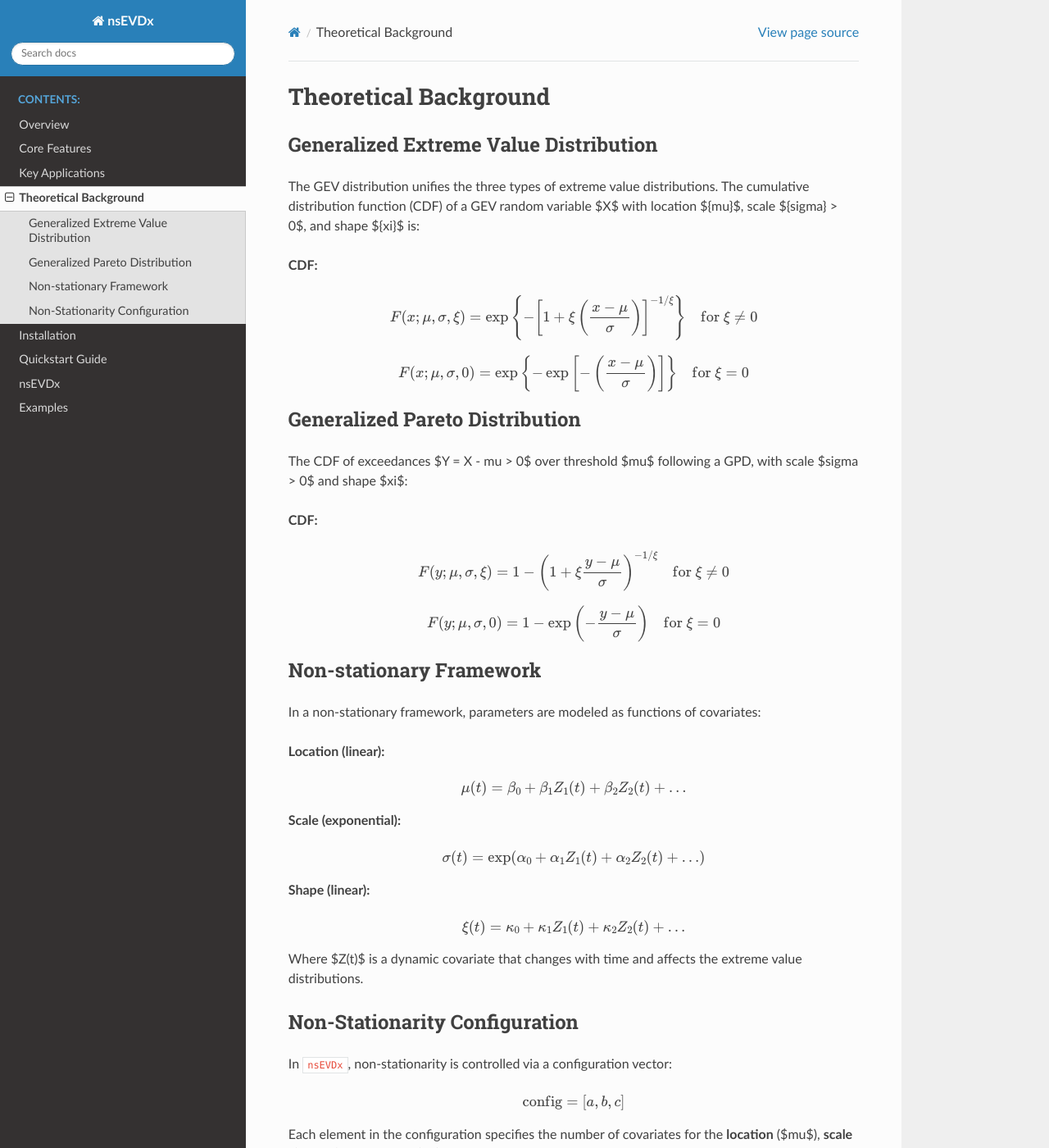
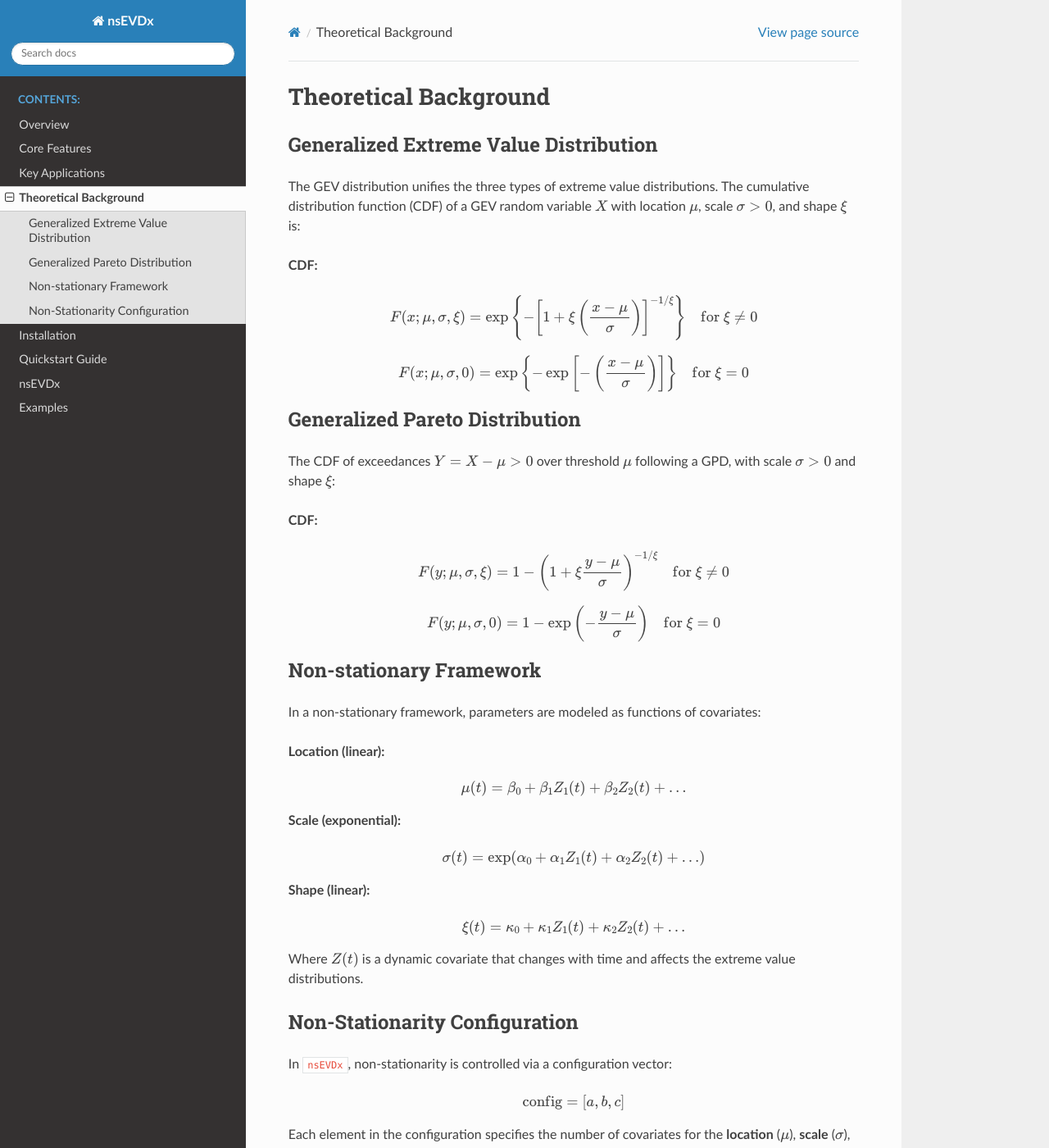
Before and after one commit to Nischalcs50/nsEVDx, a Sphinx documentation site: the page built from docs/source/theory.rst, in a window 1280 px wide and 1400 px high. Shown: the whole window at 82% size. Built offline with Sphinx 7.4.7 and the Read the Docs theme 3.1.0, drawn with Linux system fonts in a browser that asks for light colours; some of the changed lines change nothing that is shown; some of the changed text lies outside the part shown.

Commit message:
error2 theory.rst

```diff
--- a/docs/source/theory.rst
+++ b/docs/source/theory.rst
@@ -4,7 +4,9 @@ Theoretical Background
 Generalized Extreme Value Distribution
 --------------------------------------
 
-The GEV distribution unifies the three types of extreme value distributions. The cumulative distribution function (CDF) of a GEV random variable $X$ with location $\{mu}$, scale $\{sigma} > 0$, and shape $\{xi}$ is:
+The GEV distribution unifies the three types of extreme value distributions.
+The cumulative distribution function (CDF) of a GEV random variable :math:`X`
+with location :math:`\mu`, scale :math:`\sigma > 0`, and shape :math:`\xi` is:
 
 **CDF:**
 
@@ -20,7 +22,7 @@ The GEV distribution unifies the three types of extreme value distributions. The
 Generalized Pareto Distribution
 -------------------------------
 
-The CDF of exceedances $Y = X - \mu > 0$ over threshold $\mu$ following a GPD, with scale $\sigma > 0$ and shape $\xi$:
+The CDF of exceedances :math:`Y = X - \mu > 0` over threshold :math:`\mu` following a GPD, with scale :math:`\sigma > 0` and shape :math:`\xi`:
 
 **CDF:**
 
@@ -56,7 +58,7 @@ In a non-stationary framework, parameters are modeled as functions of covariates
 
    \xi(t) = \kappa_0 + \kappa_1 Z_1(t) + \kappa_2 Z_2(t) + \dots
 
-Where $Z(t)$ is a dynamic covariate that changes with time and affects the extreme value distributions.
+Where :math:`Z(t)` is a dynamic covariate that changes with time and affects the extreme value distributions.
 
 
 Non-Stationarity Configuration
@@ -68,7 +70,7 @@ In ``nsEVDx``, non-stationarity is controlled via a configuration vector:
 
    \text{config} = [a, b, c]
 
-Each element in the configuration specifies the number of covariates for the **location** ($\mu$), **scale** ($\sigma$), and **shape** ($\xi$) parameters:
+Each element in the configuration specifies the number of covariates for the **location** (:math:`\mu`), **scale** (:math:`\sigma`), and **shape** (:math:`\xi`) parameters:
 
 * A value of **0** indicates stationarity.
 * Values **> 0** indicate non-stationary modeling using the corresponding number of covariates.
```
